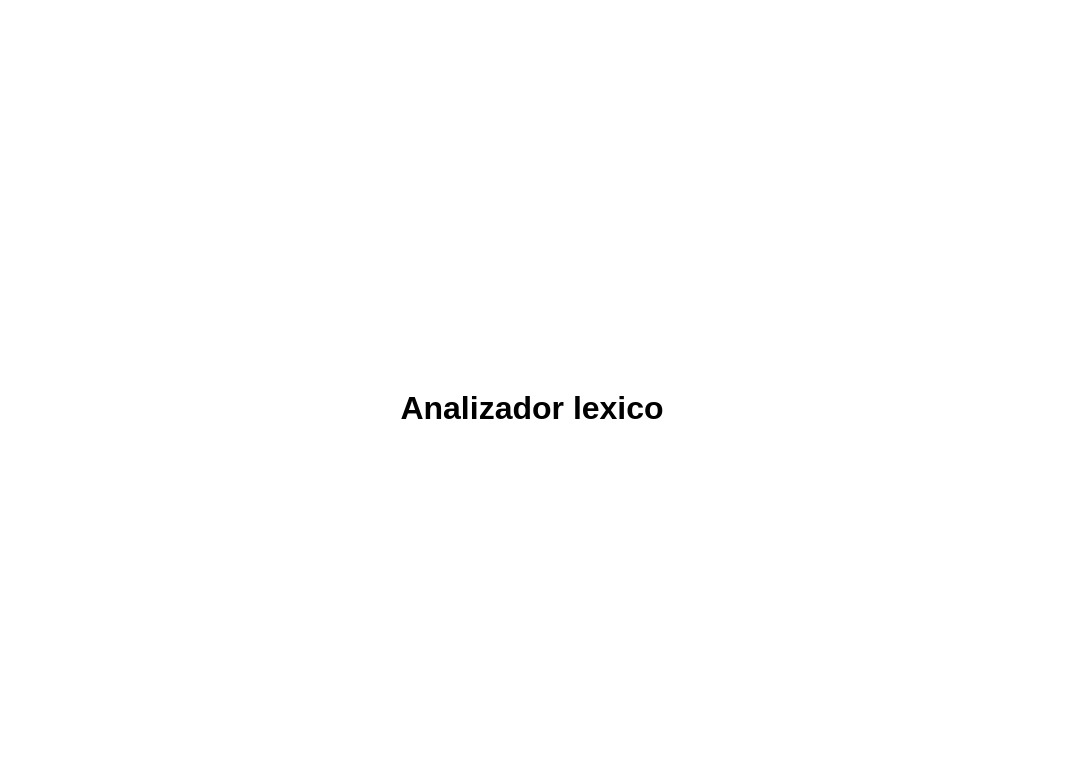
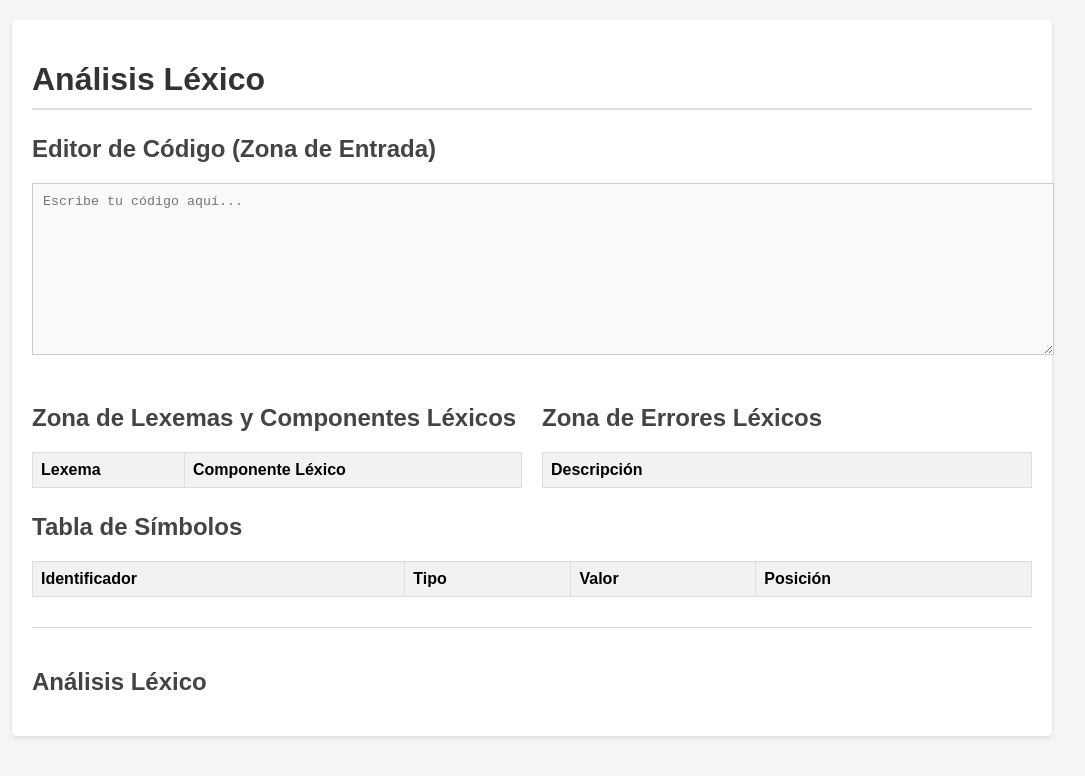
Before and after one commit to rrM4/AnalizadorLexico, a plain HTML site: page index.html in a window 1280 px wide. Shown: the whole page, without its empty margins (108-1193 px from the left). Drawn offline with Linux system fonts and the light colour scheme.

Commit message:
estructura html

```diff
--- a/index.html
+++ b/index.html
@@ -1,13 +1,150 @@
 <!DOCTYPE html>
-<html lang="en">
+<html lang="es">
 <head>
     <meta charset="UTF-8">
-    <title>Title</title>
-    <link rel="stylesheet" href="styles.css"/>
+    <meta name="viewport" content="width=device-width, initial-scale=1.0">
+    <title>Análisis Léxico</title>
+    <style>
+        body {
+            font-family: Arial, sans-serif;
+            margin: 0;
+            padding: 20px;
+            background-color: #f5f5f5;
+        }
+
+        .container {
+            max-width: 1000px;
+            margin: 0 auto;
+            background-color: white;
+            padding: 20px;
+            border-radius: 5px;
+            box-shadow: 0 2px 5px rgba(0,0,0,0.1);
+        }
+
+        h1 {
+            color: #333;
+            border-bottom: 2px solid #ddd;
+            padding-bottom: 10px;
+        }
+
+        h2 {
+            color: #444;
+            margin-top: 25px;
+        }
+
+        .code-editor {
+            width: 100%;
+            height: 150px;
+            border: 1px solid #ccc;
+            padding: 10px;
+            font-family: monospace;
+            background-color: #f9f9f9;
+            resize: vertical;
+            margin-bottom: 20px;
+        }
+
+        .tables-container {
+            display: flex;
+            gap: 20px;
+            margin-bottom: 20px;
+        }
+
+        .table-section {
+            flex: 1;
+        }
+
+        table {
+            width: 100%;
+            border-collapse: collapse;
+            margin-top: 10px;
+        }
+
+        th, td {
+            border: 1px solid #ddd;
+            padding: 8px;
+            text-align: left;
+        }
+
+        th {
+            background-color: #f2f2f2;
+        }
+
+        .symbols-table {
+            width: 100%;
+            border-collapse: collapse;
+            margin-top: 10px;
+        }
+
+        .analysis-section {
+            margin-top: 30px;
+            padding-top: 15px;
+            border-top: 1px solid #ddd;
+        }
+
+        @media (max-width: 768px) {
+            .tables-container {
+                flex-direction: column;
+            }
+        }
+    </style>
 </head>
 <body>
-    <main class="container">
-        <h1>Analizador lexico</h1>
-    </main>
+    <div class="container">
+        <h1>Análisis Léxico</h1>
+
+        <h2>Editor de Código (Zona de Entrada)</h2>
+        <textarea class="code-editor" placeholder="Escribe tu código aquí..."></textarea>
+
+        <div class="tables-container">
+            <div class="table-section">
+                <h2>Zona de Lexemas y Componentes Léxicos</h2>
+                <table>
+                    <thead>
+                        <tr>
+                            <th>Lexema</th>
+                            <th>Componente Léxico</th>
+                        </tr>
+                    </thead>
+                    <tbody>
+                        <!-- Los datos se agregarán posteriormente -->
+                    </tbody>
+                </table>
+            </div>
+
+            <div class="table-section">
+                <h2>Zona de Errores Léxicos</h2>
+                <table>
+                    <thead>
+                        <tr>
+                            <th>Descripción</th>
+                        </tr>
+                    </thead>
+                    <tbody>
+                        <!-- Los datos se agregarán posteriormente -->
+                    </tbody>
+                </table>
+            </div>
+        </div>
+
+        <h2>Tabla de Símbolos</h2>
+        <table class="symbols-table">
+            <thead>
+                <tr>
+                    <th>Identificador</th>
+                    <th>Tipo</th>
+                    <th>Valor</th>
+                    <th>Posición</th>
+                </tr>
+            </thead>
+            <tbody>
+                <!-- Los datos se agregarán posteriormente -->
+            </tbody>
+        </table>
+
+        <div class="analysis-section">
+            <h2>Análisis Léxico</h2>
+            <!-- El contenido se agregará posteriormente -->
+        </div>
+    </div>
 </body>
 </html>
```
